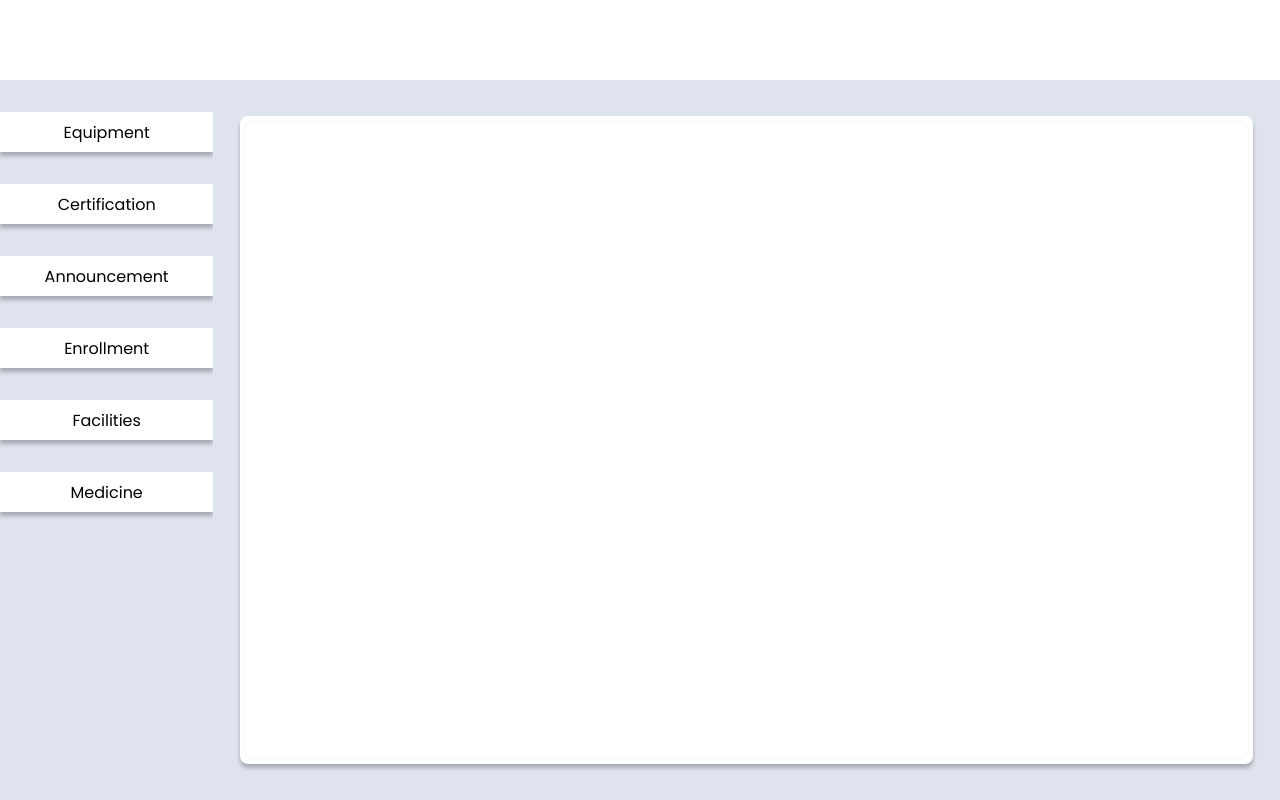
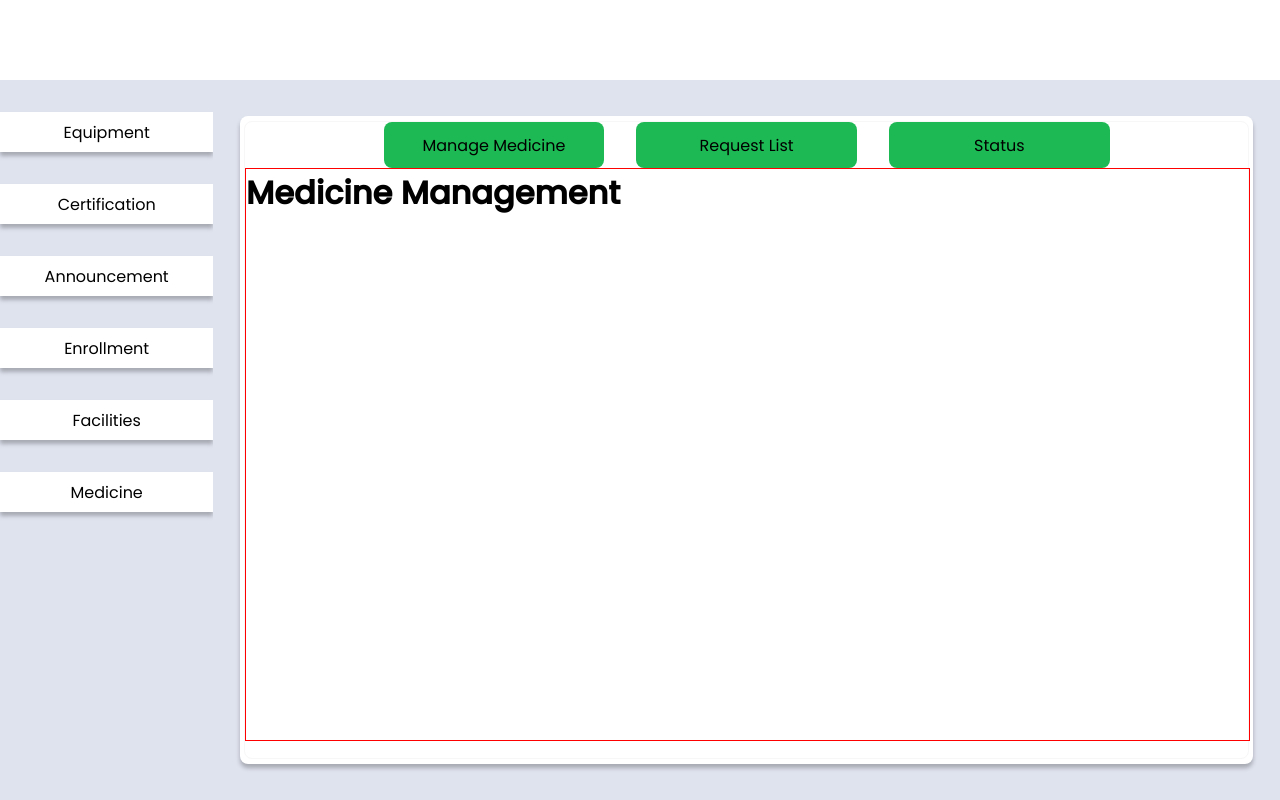
Before and after one commit to Neo-Cicada/Thesis-Barangay-Management-System, a React (Vite) app in the folder admin/: page /medicine/manage-medicine in a window 1280 px wide. Built offline with nearby package versions, Linux system fonts and the light colour scheme.

Commit message:
added routes to medicine

```diff
--- a/admin/src/App.jsx
+++ b/admin/src/App.jsx
@@ -20,6 +20,11 @@ import EquipmentRejected from './pages/EquipmentRejected'
 import CertificateManagement from './pages/CertificateManagement'
 import CertificateRequest from './pages/CertificateRequest'
 import CertificateStatus from './pages/CertificateStatus'
+
+import MedicineManagement from './pages/MedicineManagement'
+import MedicineRequestList from './pages/MedicineRequestList'
+import MedicineStatus from './pages/MedicineStatus'
+
 function App() {
 
   return (
@@ -77,7 +82,17 @@ function App() {
                 <Route path='announcement' element={<Announcement />} />
                 <Route path='enrollment' element={<Enrollment />} />
                 <Route path='facilities' element={<Facilities />} />
-                <Route path='medicine' element={<Medicine />} />
+
+                <Route path='medicine' element={<Medicine />} >
+                  <Route path='manage-medicine' element={<MedicineManagement/>} />
+                  <Route index element={<Navigate to='manage-medicine' replace/>} />
+
+                  <Route path='request-list-medicine' element={<MedicineRequestList/>} />
+                  <Route path='medicine-status' element={<MedicineStatus/>} />
+
+                </Route>
+
+
               </Routes>
             </div>
           </div>
--- a/admin/src/components/Facilities.jsx
+++ b/admin/src/components/Facilities.jsx
@@ -1,6 +1,6 @@
 import React from 'react'
 import { Link } from 'react-router-dom'
-
+import HeroSection from '../structure/HeroSection'
 const Navigation = () => {
   return(
     <nav className='nav-certificate'>
@@ -11,9 +11,6 @@ const Navigation = () => {
     )
 }
 
-const HeroSection = () => {
-
-}
 
 
 
@@ -21,6 +18,9 @@ export default function Facilities() {
   return (
     <>
     <Navigation/>
+    <HeroSection>
+      <h1>Hello world</h1>
+    </HeroSection>
     </>
   )
 }
--- a/admin/src/components/Medicine.jsx
+++ b/admin/src/components/Medicine.jsx
@@ -1,30 +1,27 @@
 import React from 'react'
-import { Link } from 'react-router-dom'
-
-
+import { Link, Outlet } from 'react-router-dom'
+import HeroSection from '../structure/HeroSection'
+import FormManagement from '../form-components/FormManagement'
+import { Divider } from '@mui/material'
 const Navigation = () =>{
   return(
     <nav className='nav-certificate'>
-      <Link className='nav-list' >Manage Medicine</Link>
-      <Link className='nav-list' >Request List</Link>
-      <Link className='nav-list' >Status</Link>
+      <Link className='nav-list' to='manage-medicine' >Manage Medicine</Link>
+      <Link className='nav-list' to='request-list-medicine'>Request List</Link>
+      <Link className='nav-list' to='medicine-status'>Status</Link>
     </nav>
     )
 }
-const HeroSection = ({children}) => {
-  return(
-    <div className="certificate-hero">
-       {children}
-  </div>
-  )
-}
+
 
 
 export default function Medicine() {
   return (
     <>
     <Navigation/>
-
+    <HeroSection>
+      <Outlet/>
+    </HeroSection>
     </>
   )
 }
--- a/admin/src/form-components/FormManagement.jsx
+++ b/admin/src/form-components/FormManagement.jsx
@@ -8,7 +8,6 @@ const formStyle = {
   justifyContent: 'space-around',
   alignItems: 'center',
   gap: '1em',
-  border: '1px solid red'
 }
 const childStyle = {
   width: '25%',
--- /dev/null
+++ b/admin/src/pages/MedicineManagement.jsx
@@ -0,0 +1,9 @@
+import React from 'react'
+
+export default function MedicineManagement() {
+  return (
+    <>
+     <h1> Medicine Management </h1>
+    </>
+  )
+}
--- /dev/null
+++ b/admin/src/pages/MedicineRequestList.jsx
@@ -0,0 +1,11 @@
+import React from 'react'
+
+
+
+export default function MedicineRequestList() {
+  return (
+    <>
+        <h1>Medicine Request List</h1>
+    </>
+  )
+}
--- /dev/null
+++ b/admin/src/pages/MedicineStatus.jsx
@@ -0,0 +1,9 @@
+import React from 'react'
+
+export default function MedicineStatus() {
+  return (
+    <>
+      <h1>Medicine Status</h1>
+    </>
+  )
+}
--- /dev/null
+++ b/admin/src/structure/HeroSection.jsx
@@ -0,0 +1,17 @@
+import React from 'react'
+
+const HeroSection = ({children}) => {
+
+    const style = {
+      border: '1px solid red',
+      width: '100%',
+      height: '90%'
+    }
+
+    return(
+    <div style={style}>
+      {children}
+    </div>
+    )
+  }
+export default HeroSection
--- a/admin/src/styles/certificate.css
+++ b/admin/src/styles/certificate.css
@@ -12,4 +12,5 @@
 }
 .certificate-hero{
     height: 100%;
+    border: 1px solid red;
 }
```
